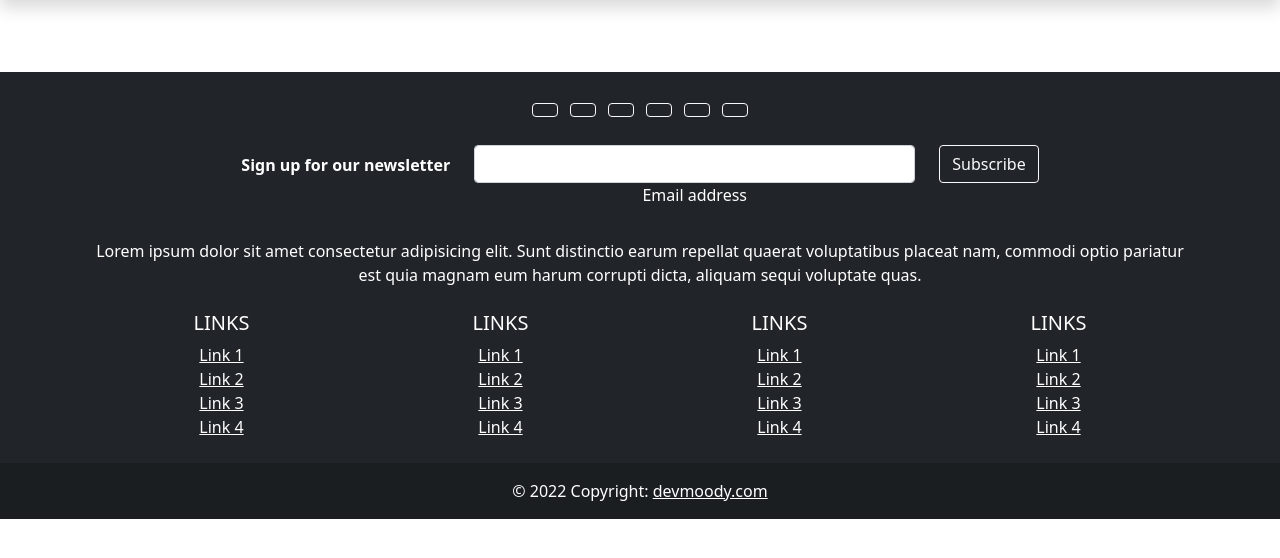
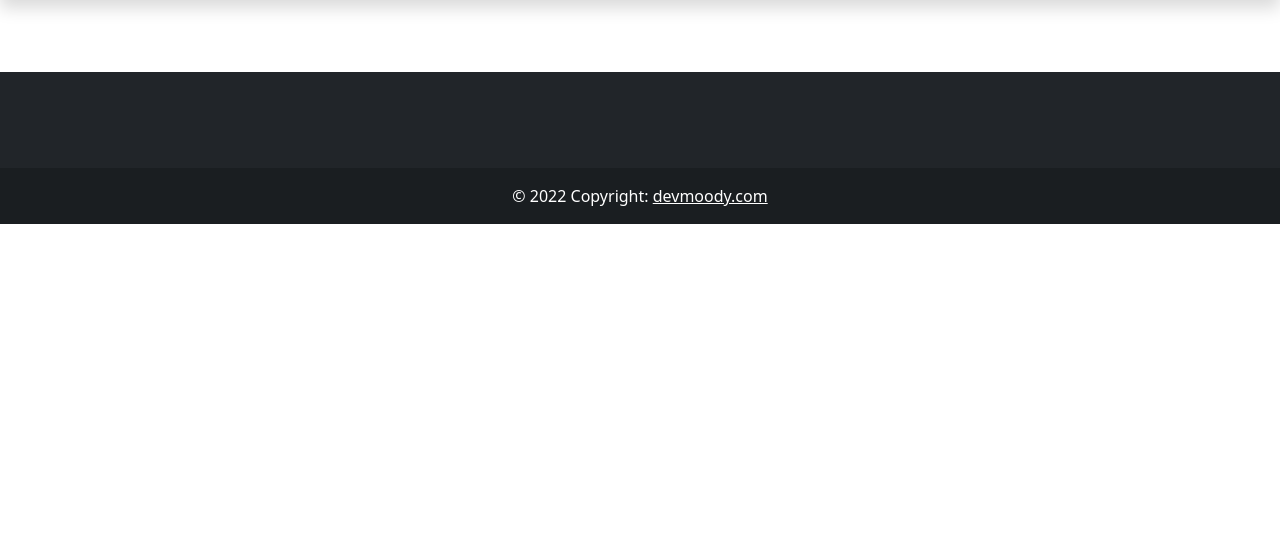
Before and after one commit to moodyomar/pythonpixa, a Flask app: page / in a window 1280 px wide. Shown: the part 56-614 px from the top of the page. Run offline with Flask 2, Linux system fonts and the light colour scheme; data that the repository does not hold is empty.

Commit message:
clear footer content

```diff
--- a/templates/index.html
+++ b/templates/index.html
@@ -51,180 +51,7 @@
         </div>
     </main>
 <footer class="bg-dark text-center text-white mt-5">
-    <div class="container p-4">
-      <section class="mb-4">
-        <!-- Facebook -->
-        <a class="btn btn-outline-light btn-floating m-1" href="#!" role="button"
-          ><i class="fab fa-facebook-f"></i
-        ></a>
-
-        <!-- Twitter -->
-        <a class="btn btn-outline-light btn-floating m-1" href="#!" role="button"
-          ><i class="fab fa-twitter"></i
-        ></a>
-
-        <!-- Google -->
-        <a class="btn btn-outline-light btn-floating m-1" href="#!" role="button"
-          ><i class="fab fa-google"></i
-        ></a>
-
-        <!-- Instagram -->
-        <a class="btn btn-outline-light btn-floating m-1" href="#!" role="button"
-          ><i class="fab fa-instagram"></i
-        ></a>
-
-        <!-- Linkedin -->
-        <a class="btn btn-outline-light btn-floating m-1" href="#!" role="button"
-          ><i class="fab fa-linkedin-in"></i
-        ></a>
-
-        <!-- Github -->
-        <a class="btn btn-outline-light btn-floating m-1" href="#!" role="button"
-          ><i class="fab fa-github"></i
-        ></a>
-      </section>
-      <!-- Section: Social media -->
-
-      <!-- Section: Form -->
-      <section class="">
-        <form action="">
-          <!--Grid row-->
-          <div class="row d-flex justify-content-center">
-            <!--Grid column-->
-            <div class="col-auto">
-              <p class="pt-2">
-                <strong>Sign up for our newsletter</strong>
-              </p>
-            </div>
-            <!--Grid column-->
-
-            <!--Grid column-->
-            <div class="col-md-5 col-12">
-              <!-- Email input -->
-              <div class="form-outline form-white mb-4">
-                <input type="email" id="form5Example21" class="form-control" />
-                <label class="form-label" for="form5Example21">Email address</label>
-              </div>
-            </div>
-            <!--Grid column-->
-
-            <!--Grid column-->
-            <div class="col-auto">
-              <!-- Submit button -->
-              <button type="submit" class="btn btn-outline-light mb-4">
-                Subscribe
-              </button>
-            </div>
-            <!--Grid column-->
-          </div>
-          <!--Grid row-->
-        </form>
-      </section>
-      <!-- Section: Form -->
-
-      <!-- Section: Text -->
-      <section class="mb-4">
-        <p>
-          Lorem ipsum dolor sit amet consectetur adipisicing elit. Sunt distinctio earum
-          repellat quaerat voluptatibus placeat nam, commodi optio pariatur est quia magnam
-          eum harum corrupti dicta, aliquam sequi voluptate quas.
-        </p>
-      </section>
-      <!-- Section: Text -->
-
-      <!-- Section: Links -->
-      <section class="">
-        <!--Grid row-->
-        <div class="row">
-          <!--Grid column-->
-          <div class="col-lg-3 col-md-6 mb-4 mb-md-0">
-            <h5 class="text-uppercase">Links</h5>
-
-            <ul class="list-unstyled mb-0">
-              <li>
-                <a href="#!" class="text-white">Link 1</a>
-              </li>
-              <li>
-                <a href="#!" class="text-white">Link 2</a>
-              </li>
-              <li>
-                <a href="#!" class="text-white">Link 3</a>
-              </li>
-              <li>
-                <a href="#!" class="text-white">Link 4</a>
-              </li>
-            </ul>
-          </div>
-          <!--Grid column-->
-
-          <!--Grid column-->
-          <div class="col-lg-3 col-md-6 mb-4 mb-md-0">
-            <h5 class="text-uppercase">Links</h5>
-
-            <ul class="list-unstyled mb-0">
-              <li>
-                <a href="#!" class="text-white">Link 1</a>
-              </li>
-              <li>
-                <a href="#!" class="text-white">Link 2</a>
-              </li>
-              <li>
-                <a href="#!" class="text-white">Link 3</a>
-              </li>
-              <li>
-                <a href="#!" class="text-white">Link 4</a>
-              </li>
-            </ul>
-          </div>
-          <!--Grid column-->
-
-          <!--Grid column-->
-          <div class="col-lg-3 col-md-6 mb-4 mb-md-0">
-            <h5 class="text-uppercase">Links</h5>
-
-            <ul class="list-unstyled mb-0">
-              <li>
-                <a href="#!" class="text-white">Link 1</a>
-              </li>
-              <li>
-                <a href="#!" class="text-white">Link 2</a>
-              </li>
-              <li>
-                <a href="#!" class="text-white">Link 3</a>
-              </li>
-              <li>
-                <a href="#!" class="text-white">Link 4</a>
-              </li>
-            </ul>
-          </div>
-          <!--Grid column-->
-
-          <!--Grid column-->
-          <div class="col-lg-3 col-md-6 mb-4 mb-md-0">
-            <h5 class="text-uppercase">Links</h5>
-
-            <ul class="list-unstyled mb-0">
-              <li>
-                <a href="#!" class="text-white">Link 1</a>
-              </li>
-              <li>
-                <a href="#!" class="text-white">Link 2</a>
-              </li>
-              <li>
-                <a href="#!" class="text-white">Link 3</a>
-              </li>
-              <li>
-                <a href="#!" class="text-white">Link 4</a>
-              </li>
-            </ul>
-          </div>
-          <!--Grid column-->
-        </div>
-        <!--Grid row-->
-      </section>
-      <!-- Section: Links -->
-    </div>
-
+    <div class="container p-5"></div>
     <div class="text-center p-3" style="background-color: rgba(0, 0, 0, 0.2);">
       © 2022 Copyright:
       <a class="text-white" href="https://devmoody.com/">devmoody.com</a>
```
